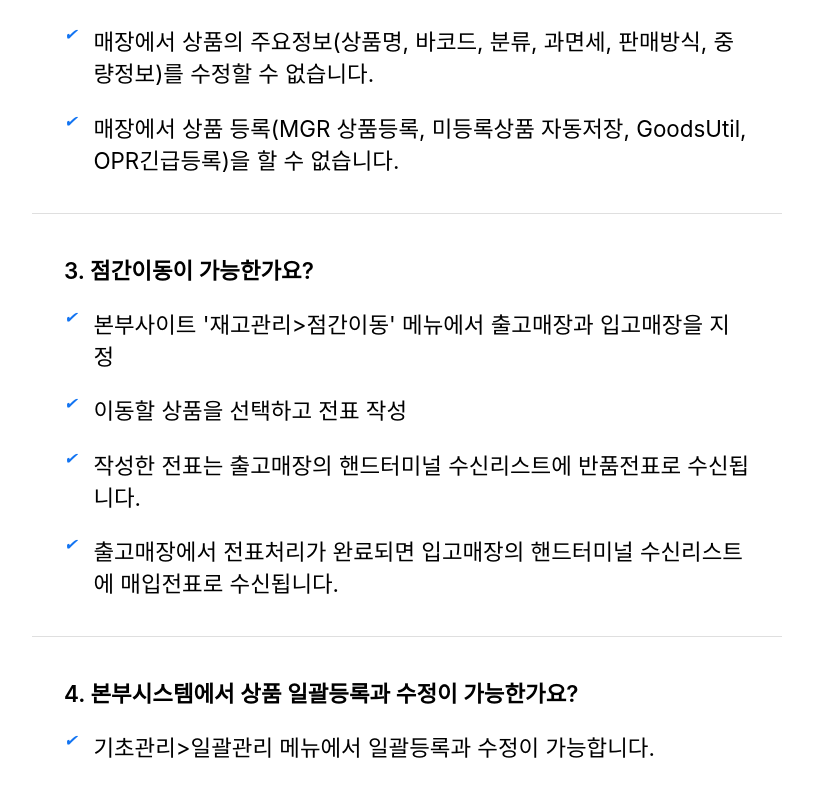
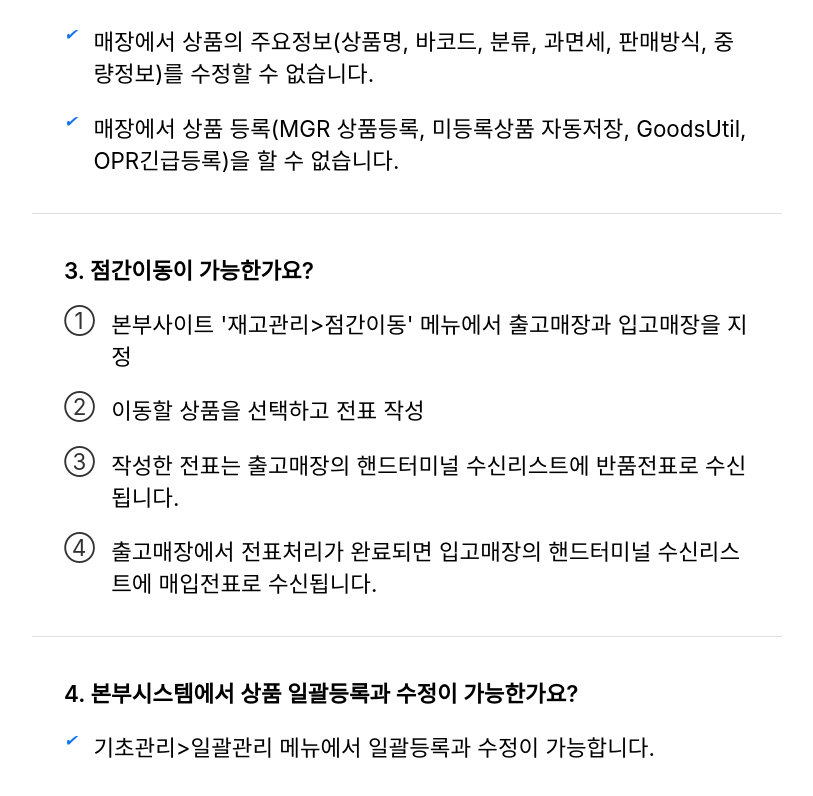
Before and after one commit to evaham/promotion_mobile, a Vue app: page /faq in a window 1280 px wide. Shown: the part 532-1328 px from the top of the page, without its empty margins (233-1046 px from the left). Built offline with nearby package versions, Linux system fonts and the light colour scheme.

Commit message:
20220210_1

```diff
--- a/src/assets/css/common.css
+++ b/src/assets/css/common.css
@@ -71,4 +71,6 @@ h2 b { color: #1274f2; }
 
 .faqlist li p i { margin-right: 1rem; font-size: 1rem; color: #1274f2; }
 
+.faqlist li p i.num { margin-right: 1rem; font-size: 1.4rem; font-style: normal; color: #333; text-decoration: none; }
+
 .faqlist li p a { word-break: break-all; }
--- a/src/assets/css/common.scss
+++ b/src/assets/css/common.scss
@@ -182,6 +182,7 @@ h2 {
         margin-right: 1rem;
         font-size: 1rem;
         color: #1274f2;
+        &.num { margin-right: 1rem; font-size: 1.4rem; font-style: normal; color: #333; text-decoration: none; }
       }
       a {
         word-break: break-all;
--- a/src/views/Faq.vue
+++ b/src/views/Faq.vue
@@ -11,7 +11,6 @@
           볼 수 있습니다.
         </p>
       </li>
-
       <li>
         <p>2. 기존 POS 프로그램과의 차이점은 무엇인가요?</p>
         <p>
@@ -26,17 +25,17 @@
       <li>
         <p>3. 점간이동이 가능한가요?</p>
         <p>
-          <i>✔</i>본부사이트 '재고관리>점간이동' 메뉴에서 출고매장과 입고매장을
-          지정
+          <i class="num">①</i>본부사이트 '재고관리&gt;점간이동' 메뉴에서
+          출고매장과 입고매장을 지정
         </p>
-        <p><i>✔</i> 이동할 상품을 선택하고 전표 작성</p>
+        <p><i class="num">②</i>이동할 상품을 선택하고 전표 작성</p>
         <p>
-          <i>✔</i> 작성한 전표는 출고매장의 핸드터미널 수신리스트에 반품전표로
-          수신됩니다.
+          <i class="num">③</i>작성한 전표는 출고매장의 핸드터미널 수신리스트에
+          반품전표로 수신됩니다.
         </p>
         <p>
-          <i>✔</i> 출고매장에서 전표처리가 완료되면 입고매장의 핸드터미널
-          수신리스트에 매입전표로 수신됩니다.
+          <i class="num">④</i>출고매장에서 전표처리가 완료되면 입고매장의
+          핸드터미널 수신리스트에 매입전표로 수신됩니다.
         </p>
       </li>
       <li>
--- a/src/views/index.html
+++ b/src/views/index.html
@@ -1,6 +1,88 @@
 <html>
   <head>
-    <link rel="stylesheet" href="/src/assets/css/common.css">
+    <meta charset="utf-8">
+    <meta http-equiv="X-UA-Compatible" content="IE=edge">
+    <meta name="viewport" content="width=device-width,initial-scale=1.0">
+    <title>본부시스템 안내</title>
+    <style>
+      @charset "UTF-8";
+      @media (max-width: 749px) { html { font-size: 10px; } }
+
+      body { margin: 0; padding: 0; font-family: -apple-system,BlinkMacSystemFont,helvetica,"Apple SD Gothic Neo",sans-serif; }
+
+      #app { max-width: 750px; margin: 0 auto; padding: 0; font-size: 1rem; }
+
+      #nav { display: flex; justify-content: center; align-items: center; width: 100%; background: #f9f9f9; border-bottom: 0.1rem solid #999; }
+
+      #nav a { flex: 1; display: flex; justify-content: center; align-items: center; height: 5rem; margin-bottom: -0.1rem; font-size: 1.6rem; font-weight: bold; color: #2c3e50; text-decoration: none; }
+
+      #nav a.router-link-exact-active, #nav a.active { color: #1274f2; background: #fff; border: 0.1rem solid #999; border-bottom: none; }
+
+      h1 { font-size: 2.6rem; }
+
+      h2 { margin: 0 0 0 1rem; font-size: 2.6rem; letter-spacing: -0.1rem; }
+
+      h2 b { color: #1274f2; }
+
+      .cont { display: none; }
+
+      .center { text-align: center; }
+
+      .bolder { font-weight: 600; }
+
+      .section { padding: 3rem 1rem 3rem; }
+
+      .section:nth-child(2n) { background: #fafafa; }
+
+      .section:last-child { margin-bottom: 10rem; }
+
+      .infolist, .progresslist { margin: 0 1rem; padding: 0; list-style: none; }
+
+      .infolist li p, .progresslist li p { display: flex; align-items: baseline; font-size: 1.6rem; letter-spacing: -0.1rem; }
+
+      .infolist li p em, .progresslist li p em { margin-right: 1rem; font-size: 1.8rem; font-weight: 600; }
+
+      .infolist li p em::after, .progresslist li p em::after { content: "."; }
+
+      .cardbox { display: flex; border: 0.1rem solid #ddd; border-radius: 1rem; box-shadow: 0 4px 12px 0 rgba(129, 135, 142, 0.3); }
+
+      .cardbox > div { flex: 1; padding: 1rem 1.5rem; }
+
+      .cardbox > div:first-child { border-right: 0.1rem solid #ddd; }
+
+      .cardbox > div > h3 { display: flex; justify-content: center; margin: 1rem 0 3rem; padding: 0.5rem; border-radius: 3rem; background: #1274f2; font-size: 1.6rem; color: #fff; }
+
+      .cardbox > div > p { font-size: 1.4rem; }
+
+      .cardbox > div > p::before { content: '◦'; margin-right: 1rem; }
+
+      .costbox { display: flex; flex-direction: column; overflow: hidden; margin: 2rem 1rem; border: 0.1rem solid #ccc; border-radius: 1rem; box-shadow: 0 4px 12px 0 rgba(129, 135, 142, 0.3); }
+
+      .costbox > p { display: flex; margin: 0; border-top: 0.1rem solid #ccc; font-size: 1.6rem; }
+
+      .costbox > p:first-child { border-top: 0; }
+
+      .costbox > p > span { flex: 1; display: flex; justify-content: center; align-items: center; height: 4rem; font-weight: 600; color: #333; }
+
+      .costbox > p > span:first-child { border-right: 0.1rem solid #ccc; background: #fafafa; font-weight: normal; color: #333; }
+
+      .faqlist { margin: 2rem 0 2rem; padding: 0; list-style: none; }
+
+      .faqlist li { padding: 1rem 2rem; border-bottom: 0.1rem solid #dfdfdf; }
+
+      .faqlist li:last-child { margin-bottom: 10rem; border-bottom: none; }
+
+      .faqlist li p { display: flex; font-size: 1.4rem; }
+
+      .faqlist li p:first-child { font-weight: 600; }
+
+      .faqlist li p i { margin-right: 1rem; font-size: 1rem; color: #1274f2; }
+
+      .faqlist li p i.num { margin-right: 1rem; font-size: 1.4rem; font-style: normal; color: #333; text-decoration: none; }
+
+      .faqlist li p a { word-break: break-all; }
+
+    </style>
     <script>
       window.addEventListener('DOMContentLoaded', function(){
         const tab = document.querySelectorAll('#nav a');
@@ -104,10 +186,11 @@
           </li>
           <li>
             <p>3. 점간이동이 가능한가요?</p>
-            <p><i>✔</i>본부사이트 '재고관리&gt;점간이동' 메뉴에서 출고매장과 입고매장을 지정 </p>
-            <p><i>✔</i> 이동할 상품을 선택하고 전표 작성</p>
-            <p><i>✔</i> 작성한 전표는 출고매장의 핸드터미널 수신리스트에 반품전표로 수신됩니다. </p>
-            <p><i>✔</i> 출고매장에서 전표처리가 완료되면 입고매장의 핸드터미널 수신리스트에 매입전표로 수신됩니다. </p>
+            <p><i>✔</i>네. 가능합니다.</p>
+            <p><i class="num">①</i>본부사이트 '재고관리&gt;점간이동' 메뉴에서 출고매장과 입고매장을 지정 </p>
+            <p><i class="num">②</i>이동할 상품을 선택하고 전표 작성</p>
+            <p><i class="num">③</i>작성한 전표는 출고매장의 핸드터미널 수신리스트에 반품전표로 수신됩니다. </p>
+            <p><i class="num">④</i>출고매장에서 전표처리가 완료되면 입고매장의 핸드터미널 수신리스트에 매입전표로 수신됩니다. </p>
           </li>
           <li>
             <p>4. 본부시스템에서 상품 일괄등록과 수정이 가능한가요?</p>
```
Also changed, not shown: 14 other files (tests, documents, lock files or other folders).
